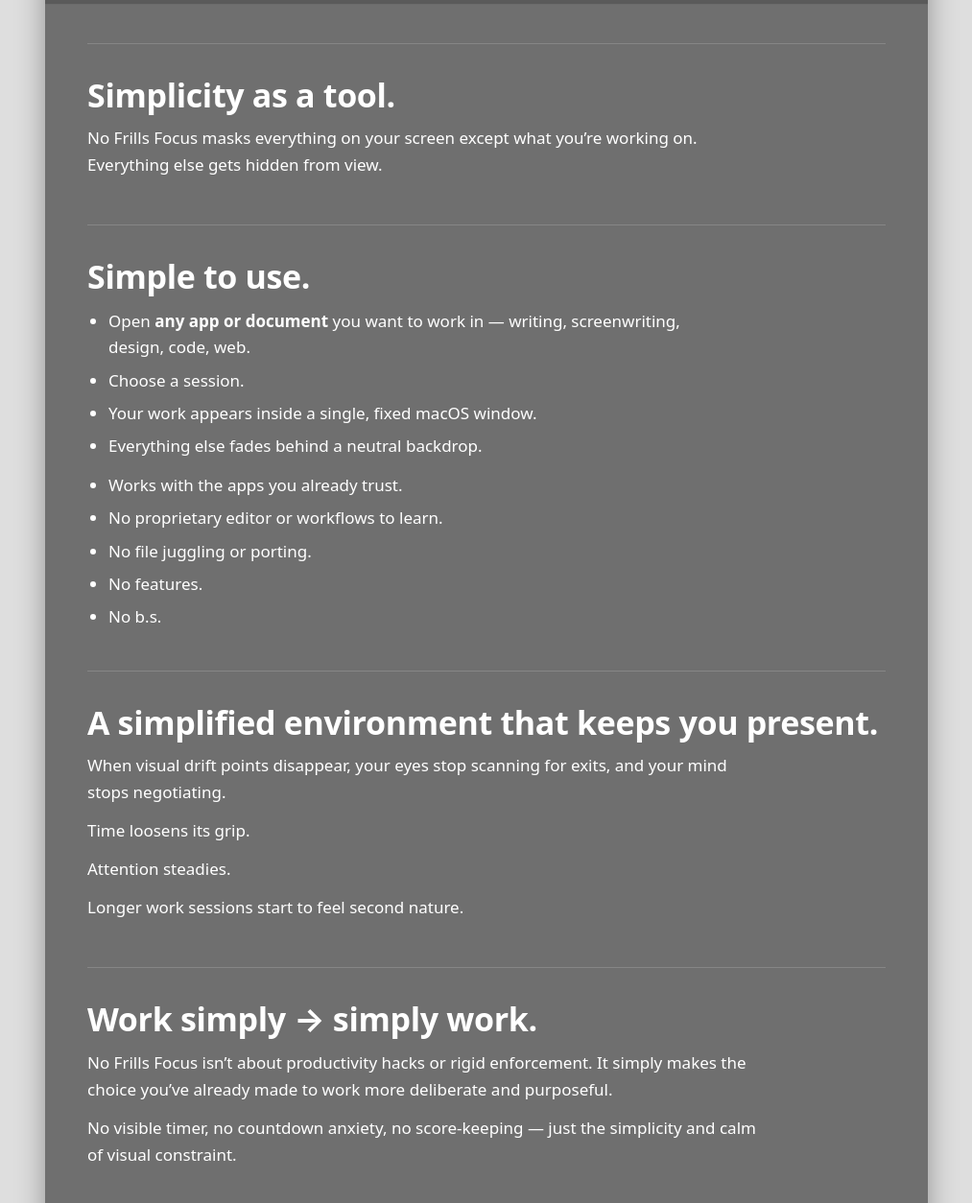
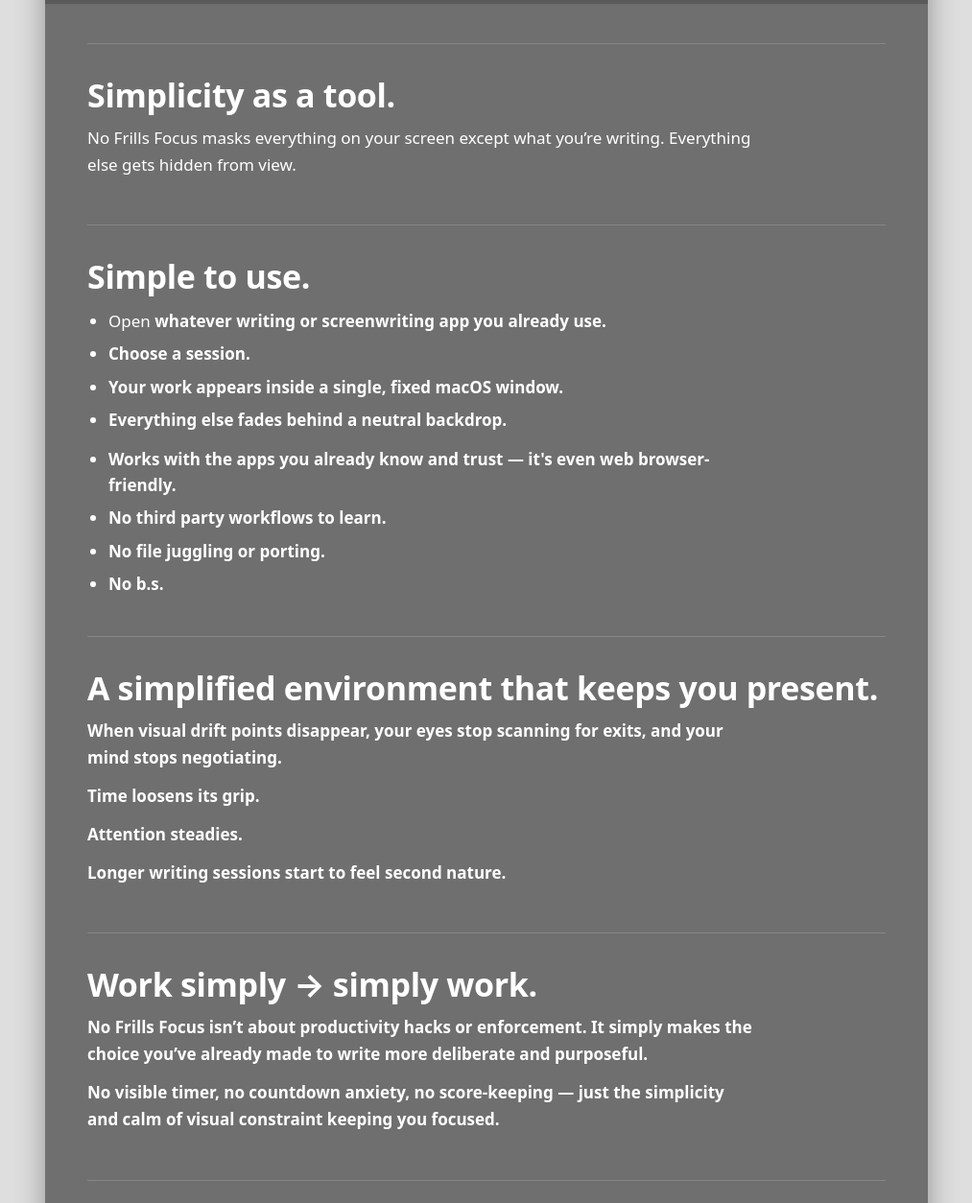
Before and after one commit to AlbatrossSpacebucks/nofrillsfocus, a plain HTML site: page index.html in a window 1280 px wide. Shown: the part 920-2174 px from the top of the page at 96% size, without its empty margins (133-1146 px from the left). Drawn offline with Linux system fonts and the light colour scheme.

Commit message:
Update description and text for writing focus

```diff
--- a/index.html
+++ b/index.html
@@ -4,7 +4,7 @@
   <meta charset="utf-8" />
   <meta name="viewport" content="width=device-width,initial-scale=1" />
   <title>No Frills Focus</title>
-  <meta name="description" content="A digital minimalism environment for macOS. Choose any app or document. Everything else disappears." />
+  <meta name="description" content="A digital minimalism writing environment for macOS. Choose any writing app or document. Everything else disappears." />
 
   <style>
     :root{
@@ -246,7 +246,7 @@
     <article class="panel" role="region" aria-label="No Frills Focus landing">
 
       <h1>No Frills Focus</h1>
-      <p class="sub">A digital minimalism environment for work &amp; study.</p>
+      <p class="sub">A digital minimalism environment for writers.</p>
 
 <div class="hero" aria-label="Primary download">
   <a class="button" href="https://albatross75.gumroad.com/l/nofrillsfocus">[▢] Download for macOS 11+</a>
@@ -261,7 +261,7 @@
 
 <section class="section" id="what-it-is">
   <h2><strong>Simplicity as a tool.</strong></h2>
-  <p>No Frills Focus masks everything on your screen except what you’re working on. Everything else gets hidden from view.</p>
+  <p>No Frills Focus masks everything on your screen except what you’re writing. Everything else gets hidden from view.</p>
 </section>
 
 <hr class="rule" />
@@ -269,16 +269,15 @@
 <section class="section" id="how-it-works">
   <h2><strong>Simple to use.</strong></h2>
   <ul class="bullets">
-    <li>Open <strong>any app or document</strong> you want to work in — writing, screenwriting, design, code, web.</li>
+    <li>Open <strong>whatever writing or screenwriting app you already use.</li>
     <li>Choose a session.</li>
     <li>Your work appears inside a single, fixed macOS window.</li>
     <li>Everything else fades behind a neutral backdrop.</li>
   </ul>
   <ul class="bullets">
-    <li>Works with the apps you already trust.</li>
-    <li>No proprietary editor or workflows to learn.</li>
+    <li>Works with the apps you already know and trust — it's even web browser-friendly.</li>
+    <li>No third party workflows to learn.</li>
     <li>No file juggling or porting.</li>
-    <li>No features.</li>
     <li>No b.s.</li>
   </ul>
 </section>
@@ -290,15 +289,15 @@
   <p>When visual drift points disappear, your eyes stop scanning for exits, and your mind stops negotiating.</p>
   <p>Time loosens its grip.</p>
   <p>Attention steadies.</p>
-  <p>Longer work sessions start to feel second nature.</p>
+  <p>Longer writing sessions start to feel second nature.</p>
 </section>
 
 <hr class="rule" />
 
 <section class="section" id="design-philosophy">
   <h2><strong>Work simply → simply work.</strong></h2>
-  <p>No Frills Focus isn’t about productivity hacks or rigid enforcement. It simply makes the choice you’ve already made to work more deliberate and purposeful.</p>
-  <p>No visible timer, no countdown anxiety, no score‑keeping — just the simplicity and calm of visual constraint.</p>
+  <p>No Frills Focus isn’t about productivity hacks or enforcement. It simply makes the choice you’ve already made to write more deliberate and purposeful.</p>
+  <p>No visible timer, no countdown anxiety, no score‑keeping — just the simplicity and calm of visual constraint keeping you focused.</p>
 </section>
 
 <hr class="rule" />
```
